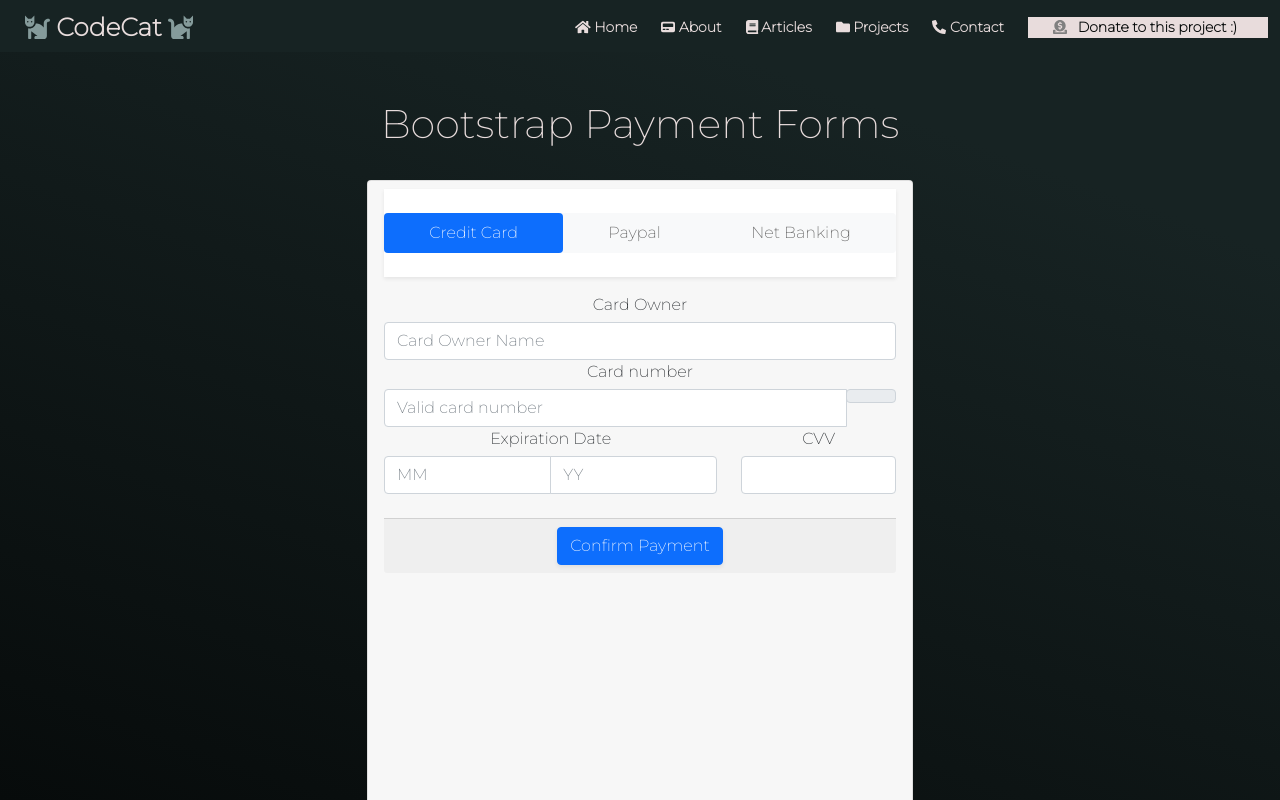
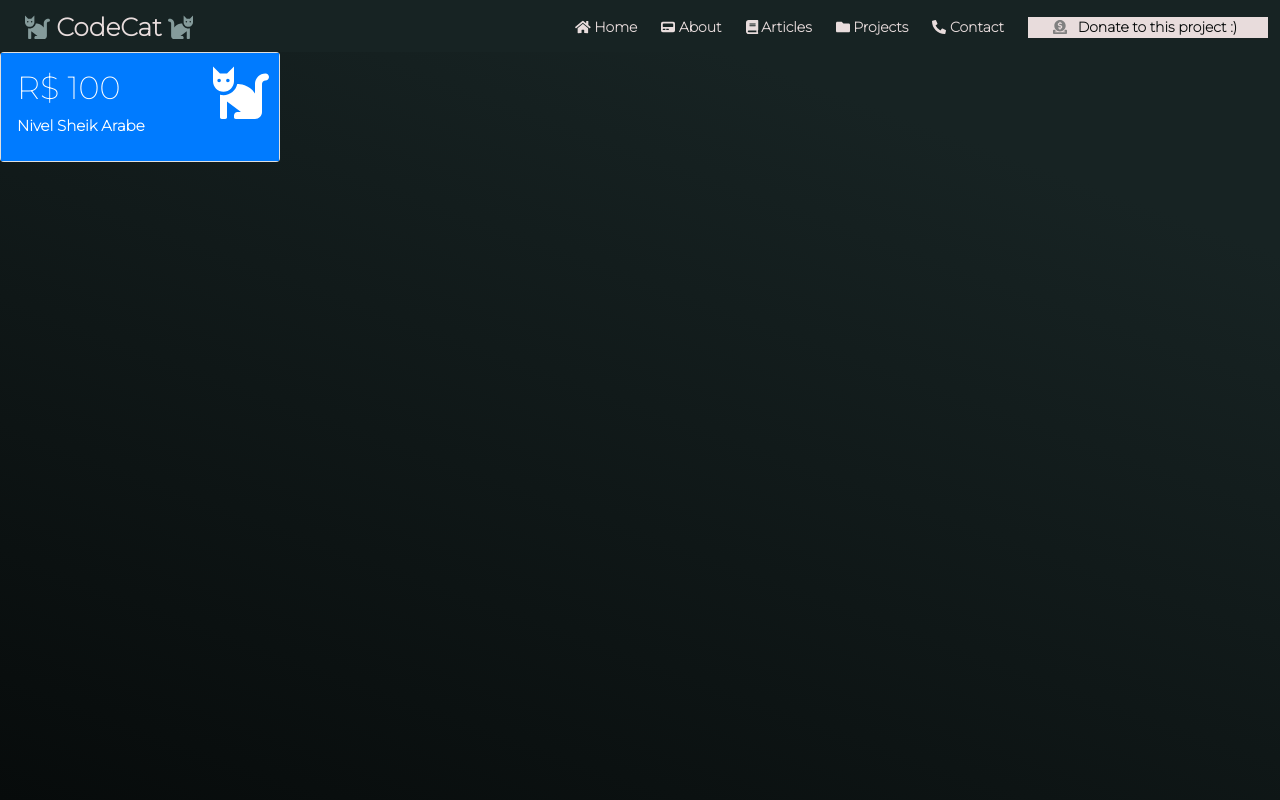
Before and after one commit to o-rosa/code-cat, a React (Create React App) app: page /#/donate in a window 1280 px wide. Shown: the top 800 px of the page. Built offline with nearby package versions, Linux system fonts and the light colour scheme.

Commit message:
design do valor donate e script do background

```diff
--- a/src/App.js
+++ b/src/App.js
@@ -1,18 +1,28 @@
 import './stylesheet/App.css';
 import NavBar  from './component/NavBar';
+import React, { useEffect } from "react";
 
-import Routes from './Routes'
-import { BrowserRouter } from 'react-router-dom'
-import Donete from './component/Donate';
+import Routes from './Routes';
 
 
 function App() {
+
+  useEffect(() => {
+    var alturaDiv = document.getElementById('App').offsetHeight;
+    var alturaPagina = window.screen.height;
+    if(alturaDiv > alturaPagina){
+      document.getElementById('App').style.height = "100%";
+    }else{
+      document.getElementById('App').style.height = "100vh";
+    }
+  }, []);
+
+
   return (
-      <div className="App">
+      <div className="App" id="App">
             <NavBar />
+            <Routes />
 
-            <Routes />
-            <Donete />
       </div>
   );
 }
--- a/src/Routes.js
+++ b/src/Routes.js
@@ -3,6 +3,8 @@ import { Switch, Route, HashRouter} from 'react-router-dom'
 import Home from './pages/Home'
 import About from './pages/About'
 import Articles from './pages/Articles'
+import Donate from './pages/Donate';
+
 
 class Routes extends Component {
     render() {
@@ -19,6 +21,10 @@ class Routes extends Component {
                 <Route exact path="/articles">
                     <Articles />
                 </Route>
+
+                <Route exact path="/donate">
+                    <Donate />
+                </Route>
             </Switch>
         );
     }
--- a/src/component/Donate.js
+++ /dev/null
@@ -1,120 +0,0 @@
-import React from 'react';
-import '../stylesheet/Donete.css';
-
-
-
-function Donete() {
-    return (
-        <div class="container py-5">
-        <div class="row mb-4">
-            <div class="col-lg-8 mx-auto text-center">
-                <h1 class="display-6">Bootstrap Payment Forms</h1>
-            </div>
-        </div>
-        <div class="row">
-            <div class="col-lg-6 mx-auto">
-                <div class="card ">
-                    <div class="card-header">
-                        <div class="bg-white shadow-sm pt-4 pl-2 pr-2 pb-2">
-
-                            <ul role="tablist" class="nav bg-light nav-pills rounded nav-fill mb-3">
-                                <li class="nav-item"> <a data-toggle="pill" href="#credit-card" class="nav-link active "> <i class="fas fa-credit-card mr-2"></i> Credit Card </a> </li>
-                                <li class="nav-item"> <a data-toggle="pill" href="#paypal" class="nav-link "> <i class="fab fa-paypal mr-2"></i> Paypal </a> </li>
-                                <li class="nav-item"> <a data-toggle="pill" href="#net-banking" class="nav-link "> <i class="fas fa-mobile-alt mr-2"></i> Net Banking </a> </li>
-                            </ul>
-                        </div>
-
-                        <div class="tab-content">
-
-                            <div id="credit-card" class="tab-pane fade show active pt-3">
-                                <form role="form" onsubmit="event.preventDefault()">
-                                    <div class="form-group"> <label for="username">
-                                            <h6>Card Owner</h6>
-                                        </label> <input type="text" name="username" placeholder="Card Owner Name" required class="form-control " /> </div>
-                                    <div class="form-group"> <label for="cardNumber">
-                                            <h6>Card number</h6>
-                                        </label>
-                                        <div class="input-group"> <input type="text" name="cardNumber" placeholder="Valid card number" class="form-control " required />
-                                            <div class="input-group-append"> <span class="input-group-text text-muted"> <i class="fab fa-cc-visa mx-1"></i> <i class="fab fa-cc-mastercard mx-1"></i> <i class="fab fa-cc-amex mx-1"></i> </span> </div>
-                                        </div>
-                                    </div>
-                                    <div class="row">
-                                        <div class="col-sm-8">
-                                            <div class="form-group"> <label><span class="hidden-xs">
-                                                        <h6>Expiration Date</h6>
-                                                    </span></label>
-                                                <div class="input-group"> <input type="number" placeholder="MM" name="" class="form-control" required /> <input type="number" placeholder="YY" name="" class="form-control" required /> </div>
-                                            </div>
-                                        </div>
-                                        <div class="col-sm-4">
-                                            <div class="form-group mb-4"> <label data-toggle="tooltip" title="Three digit CV code on the back of your card">
-                                                    <h6>CVV <i class="fa fa-question-circle d-inline"></i></h6>
-                                                </label> <input type="text" required class="form-control" /> </div>
-                                        </div>
-                                    </div>
-                                    <div class="card-footer">
-                                        <button type="button" class="subscribe btn btn-primary btn-block shadow-sm"> Confirm Payment </button>
-                                    </div>
-                                </form>
-                            </div>
-                        </div>
-
-                        <div id="paypal" class="tab-pane fade pt-3">
-                            <h6 class="pb-2">Select your paypal account type</h6>
-                            <div class="form-group "> <label class="radio-inline"> <input type="radio" name="optradio" checked /> Domestic </label> <label class="radio-inline"> <input type="radio" name="optradio" class="ml-5" />International </label></div>
-                            <p> <button type="button" class="btn btn-primary "><i class="fab fa-paypal mr-2"></i> Log into my Paypal</button> </p>
-                            <p class="text-muted"> Note: After clicking on the button, you will be directed to a secure gateway for payment. After completing the payment process, you will be redirected back to the website to view details of your order. </p>
-                        </div>
-
-                        <div id="net-banking" class="tab-pane fade pt-3">
-                            <div class="form-group "> <label for="Select Your Bank">
-                                    <h6>Select your Bank</h6>
-                                </label> <select class="form-control" id="ccmonth">
-                                    <option value="" selected disabled>--Please select your Bank--</option>
-                                    <option>Bank 1</option>
-                                    <option>Bank 2</option>
-                                    <option>Bank 3</option>
-                                    <option>Bank 4</option>
-                                    <option>Bank 5</option>
-                                    <option>Bank 6</option>
-                                    <option>Bank 7</option>
-                                    <option>Bank 8</option>
-                                    <option>Bank 9</option>
-                                    <option>Bank 10</option>
-                                </select> </div>
-                            <div class="form-group">
-                                <p> <button type="button" class="btn btn-primary "><i class="fas fa-mobile-alt mr-2"></i> Proceed Payment</button> </p>
-                            </div>
-                            <p class="text-muted">Note: After clicking on the button, you will be directed to a secure gateway for payment. After completing the payment process, you will be redirected back to the website to view details of your order. </p>
-                        </div>
-                    </div>
-                </div>
-            </div>
-        </div>
-    </div>
-    );
-  }
-
-  export default Donete;
-
-
-
-
-
-
-
-
-
-
-
-
-
-  /*
-
-
-
-
-
-
-
-  */
--- a/src/component/NavBar.js
+++ b/src/component/NavBar.js
@@ -17,8 +17,8 @@ const NavBar = (props) => {
 
     <nav className="menu navbar navbar-expand-lg navbar-dark" expand="lg">
       <a href="/" className="navbar-brand"> <div className='logo'><FontAwesomeIcon icon={faCat} className="gato gato-invert"/>  CodeCat  <FontAwesomeIcon icon={faCat} className="gato"/></div> </a>
-      <button aria-label="Toggle navigation"onClick={toggle} type="button" class="ml-auto navbar-toggler">
-        <span class="navbar-toggler-icon"></span>
+      <button aria-label="Toggle navigation"onClick={toggle} type="button" className="ml-auto navbar-toggler">
+        <span className="navbar-toggler-icon"></span>
       </button>
       <Collapse isOpen={isOpen} navbar>
         <ul className="navbar-nav">
@@ -48,7 +48,7 @@ const NavBar = (props) => {
               </Link>
             </li>
             <li className="nav-item" onClick={toggle}>
-              <Link to="#" className="nav-link">
+              <Link to="/donate" className="nav-link">
                 <div className="texto-menu apoie"><FontAwesomeIcon icon={faDonate} className="doneteIcon"/><span className="spanNone">&nbsp;&nbsp; Donate to this project :)</span ><span className="spanHover">&nbsp;&nbsp; Donate to this project :D</span></div>
               </Link>
             </li>
--- /dev/null
+++ b/src/pages/Donate.js
@@ -0,0 +1,43 @@
+import React from 'react';
+import '../stylesheet/Donete.css';
+import { FontAwesomeIcon } from '@fortawesome/react-fontawesome'
+import { faCat , } from '@fortawesome/free-solid-svg-icons'
+
+
+function Donate() {
+    return (
+
+        <div className="card" >
+            <div className="card-body">
+                <h2 className="card-title">R$ 100</h2>
+                <FontAwesomeIcon icon={faCat} className="icon gato-invert"/>
+                <p className="card-text">Nivel Sheik Arabe</p>
+            </div>
+        </div>
+
+    );
+  }
+
+  export default Donate;
+
+
+
+
+
+
+
+
+
+
+
+
+
+  /*
+
+
+
+
+
+
+
+  */
--- a/src/stylesheet/App.css
+++ b/src/stylesheet/App.css
@@ -19,7 +19,7 @@ CORES:
 
 .App {
   text-align: center;
-  height: 100vh;
+  height: 100%;
   background: linear-gradient(20deg, #070b0b 0%, #172323 80%);
   font-family: 'Montserrat', sans-serif;
 }
--- a/src/stylesheet/Donete.css
+++ b/src/stylesheet/Donete.css
@@ -1,23 +1,28 @@
-body {
-    background: #f5f5f5
+.card {
+    width: 280px;
+    height: 110px;
+    text-align: left;
+    border: 0px;
+
+}
+.card-body{
+    background-color: #007bff;
 }
 
-.rounded {
-    border-radius: 1rem
+.card-text{
+    font-size: 15px;
+    font-weight: bold;
+    color: white;
+
 }
-
-.nav-pills .nav-link {
-    color: #555
+.card-title{
+    color: white;
 }
-
-.nav-pills .nav-link.active {
-    color: white
+.icon{
+    position: absolute;
+    right: 10px;
+    top: 10px;
+    height: 3.5em !important;
+    width: 3.5em !important;
+    color: white;
 }
-
-input[type="radio"] {
-    margin-right: 5px
-}
-
-.bold {
-    font-weight: bold
-}
```
